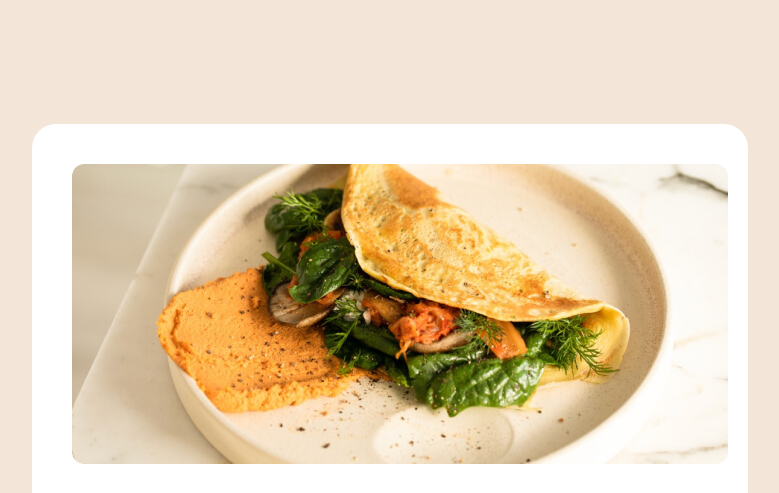
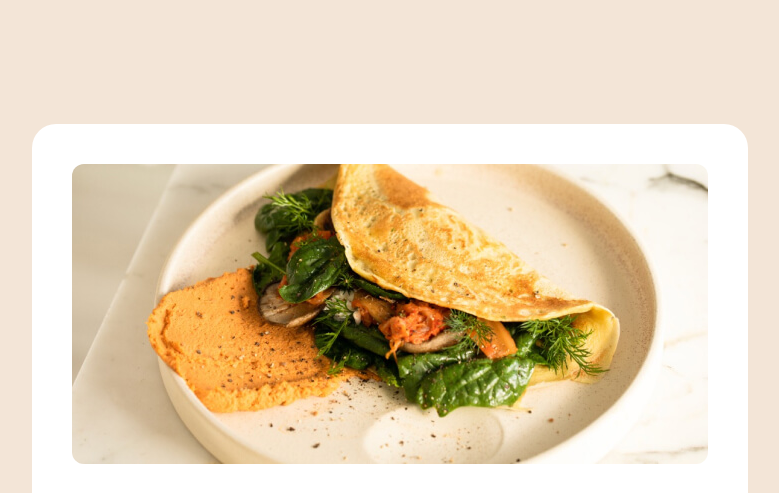
Before and after one commit to Mr-Muhridd1n/Recipe-page, a plain HTML site: page index.html in a window 1280 px wide. Shown: the top 493 px of the page, without its empty margins (250-1029 px from the left). Drawn offline with Linux system fonts and the light colour scheme.

Commit message:
site image bag

```diff
--- a/css/style.css
+++ b/css/style.css
@@ -43,7 +43,8 @@ body {
 
 .top-image {
     display: flex;
-    width: 656px;
+    width: 100%;
+    object-fit: cover;
     height: 300px;
     border-radius: 12px;
     margin-left: auto;
```
Also changed, not shown: index.html (indentation only).
